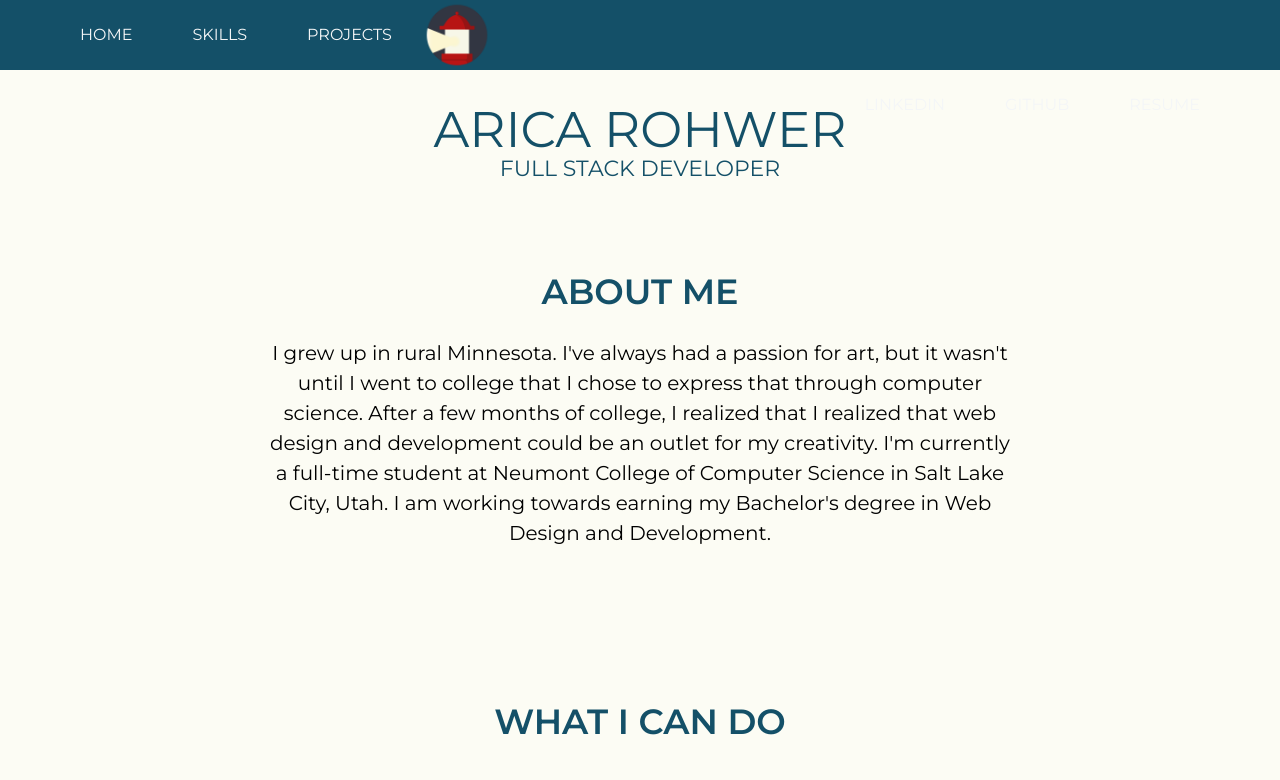
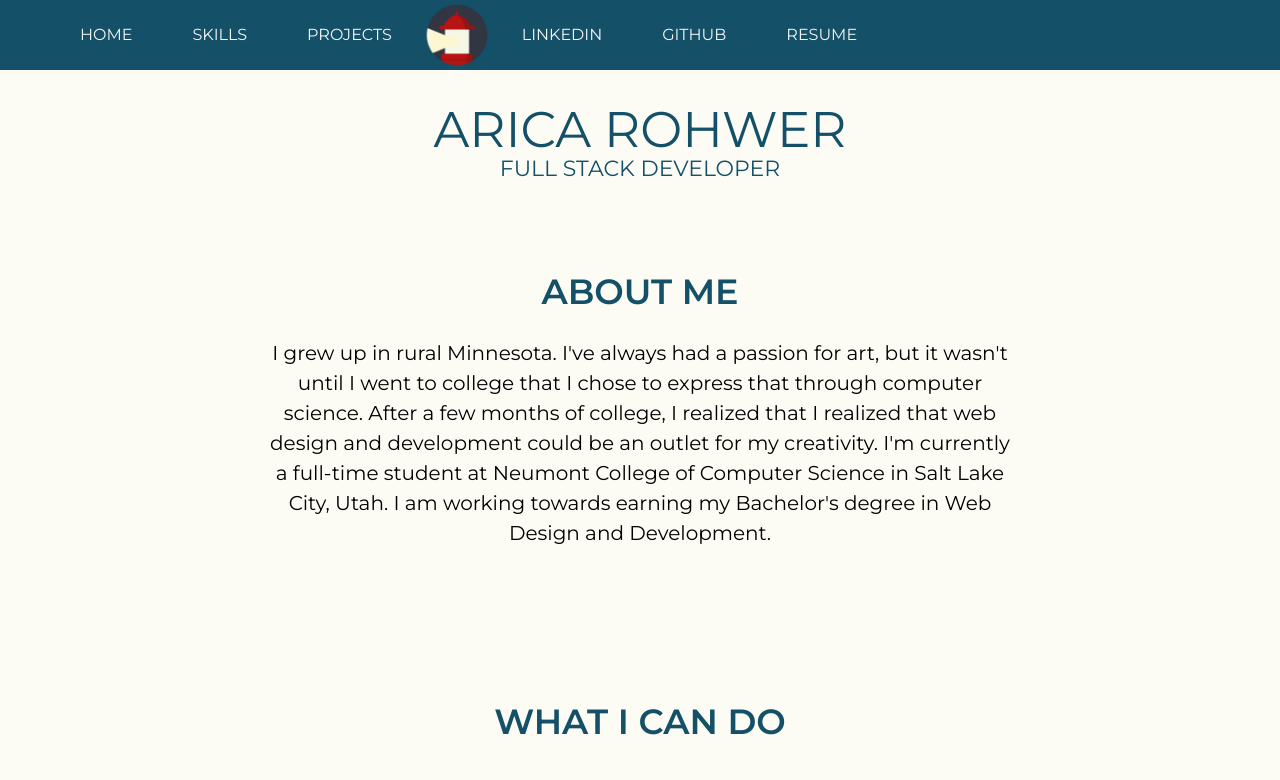
Before and after one commit to arohwer/aricarohwer-portfolio, a website: page public/index.html in a window 1280 px wide. Shown: the top 780 px of the page. Drawn offline with nearby package versions, Linux system fonts and the light colour scheme.

Commit message:
flex issues

```diff
--- a/public/index.html
+++ b/public/index.html
@@ -21,7 +21,7 @@
 <body>
 
     <div class="container">
-        <nav>
+        <nav class="row">
             <ul class="left">
                 <a href="#home"class="smooth-goto"><div class="linkDiv"><p class="linkP">Home</p></div></a>
                 <a href="#skills"class="smooth-goto"><div class="linkDiv"><p class="linkP">Skills</p></div></a>
```
